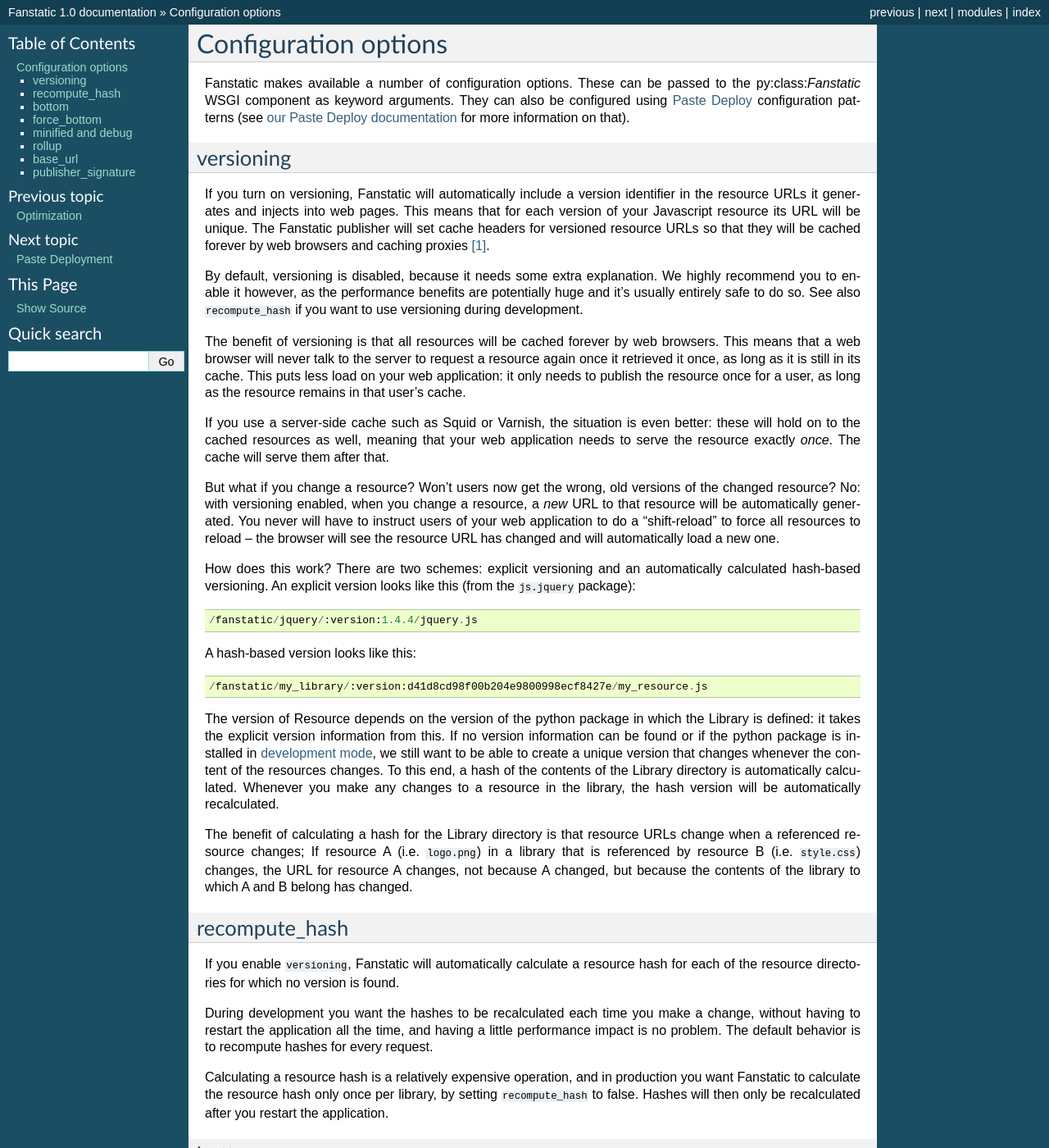
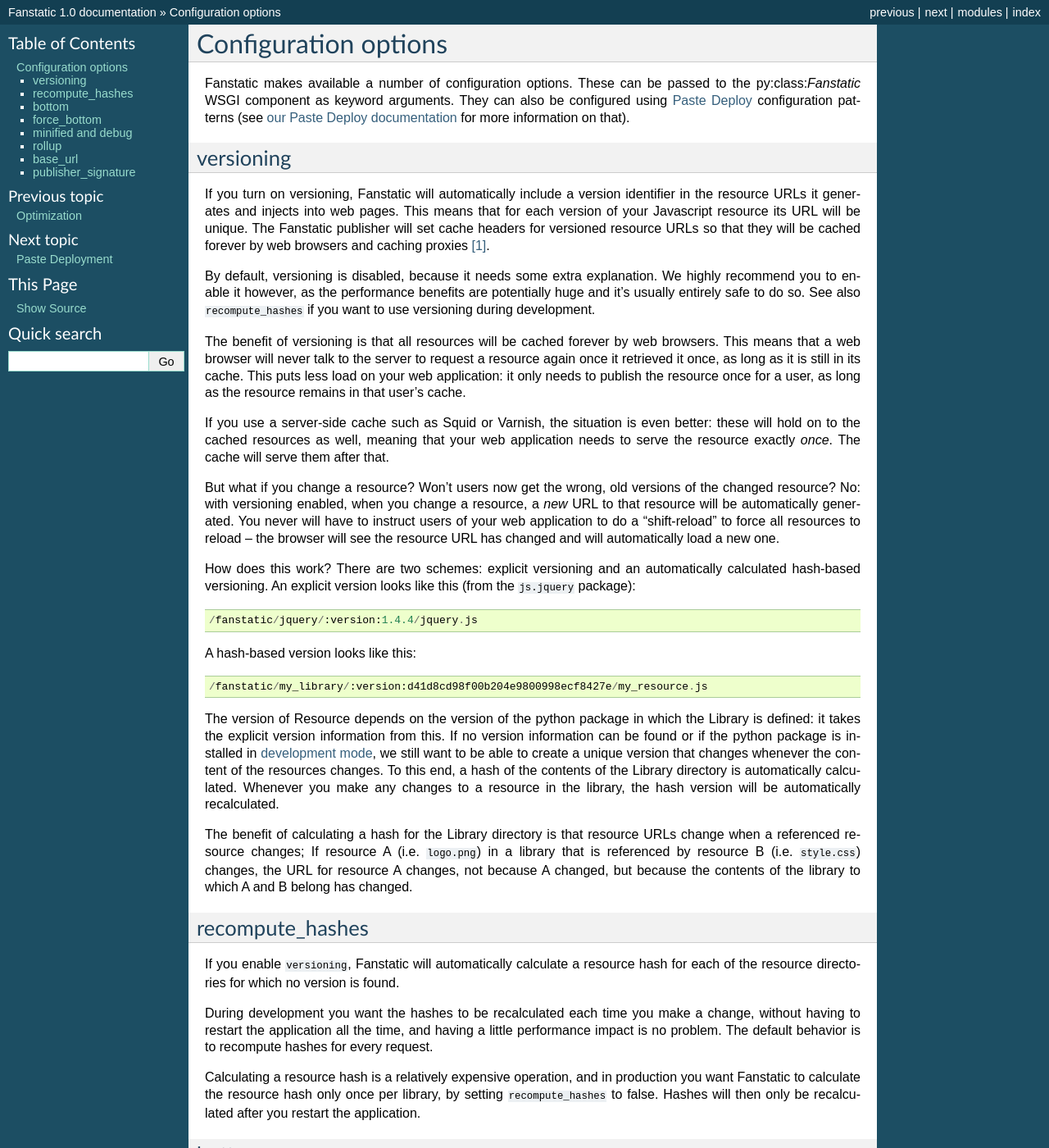
Before and after one commit to zopefoundation/fanstatic, a Sphinx documentation site: the page built from doc/configuration.rst, in a window 1280 px wide and 1400 px high. Shown: the whole window at 82% size. Built offline with Sphinx 7.4.7, drawn with Linux system fonts in a browser that asks for light colours; cross-references to code outside the pages are shown as plain code.

Commit message:
Rename to recompute_hashes

```diff
--- a/doc/configuration.rst
+++ b/doc/configuration.rst
@@ -24,7 +24,7 @@
 By default, versioning is disabled, because it needs some extra
 explanation.  We highly recommend you to enable it however, as the
 performance benefits are potentially huge and it's usually entirely
-safe to do so. See also ``recompute_hash`` if you want to use versioning
+safe to do so. See also ``recompute_hashes`` if you want to use versioning
 during development.
 
 The benefit of versioning is that all resources will be cached forever
@@ -76,8 +76,8 @@
 
 .. _`development mode`: http://peak.telecommunity.com/DevCenter/setuptools#develop
 
-recompute_hash
---------------
+recompute_hashes
+----------------
 
 If you enable ``versioning``, Fanstatic will automatically calculate
 a resource hash for each of the resource directories for which no version
@@ -90,7 +90,7 @@
 
 Calculating a resource hash is a relatively expensive operation, and
 in production you want Fanstatic to calculate the resource hash only
-once per library, by setting ``recompute_hash`` to false. Hashes will
+once per library, by setting ``recompute_hashes`` to false. Hashes will
 then only be recalculated after you restart the application.
 
 bottom
--- a/doc/optimization.rst
+++ b/doc/optimization.rst
@@ -26,7 +26,7 @@
   reducing the amount of hits on the server. Fanstatic makes this safe
   even when you upgrade or modify resources by its versioning
   technology. This can be controlled with the ``versioning`` and
-  ``recompute_hash`` configuration parameters.
+  ``recompute_hashes`` configuration parameters.
 
 * Javascript inclusions at the bottom of the web page. This can speed
   up the time web pages render, as the browser can start displaying
--- a/doc/paste_deploy.rst
+++ b/doc/paste_deploy.rst
@@ -37,7 +37,7 @@
 
 Turn recomputing of hashes on or off with "true" or "false"::
 
-  recompute_hash = true
+  recompute_hashes = true
 
 To turn versioning on or off with "true" or "false"::
 
@@ -72,7 +72,7 @@
 
   [filter:fanstatic]
   use = egg:fanstatic#fanstatic
-  recompute_hash = false
+  recompute_hashes = false
   versioning = true
   bottom = true
   minified = true
@@ -108,7 +108,7 @@
 
   [filter:injector]
   use = egg:fanstatic#injector
-  recompute_hash = false
+  recompute_hashes = false
   versioning = false
   bottom = true
   minified = true
@@ -167,7 +167,7 @@
 
   [filter:injector]
   use = egg:fanstatic#injector
-  recompute_hash = false
+  recompute_hashes = false
   versioning = true
   bottom = true
   minified = true
```
Also changed, not shown: 5 other files.
